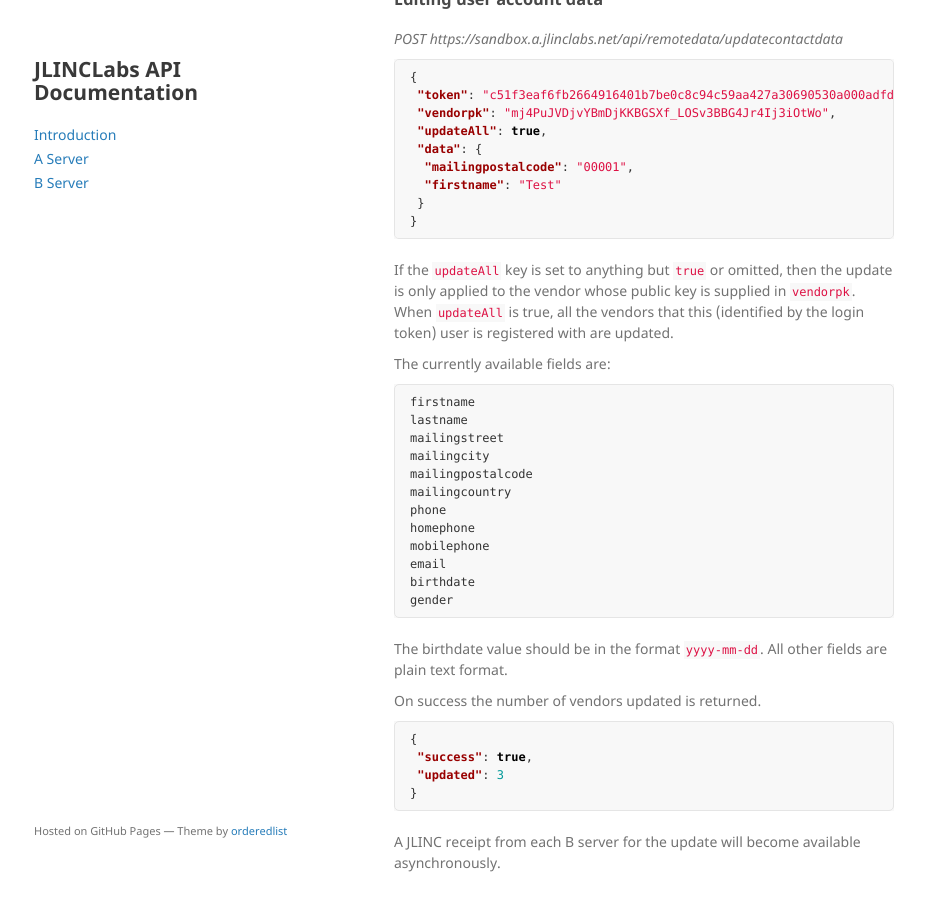
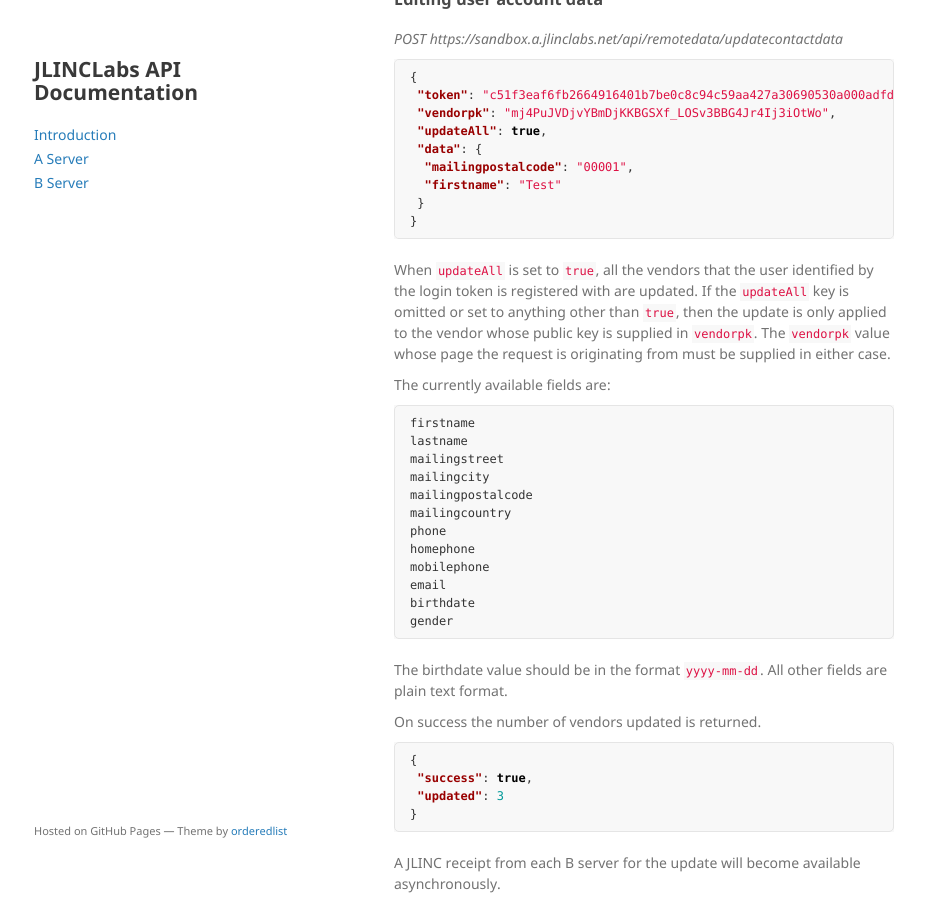
Before and after one commit to jlinclabs/apidocs, a Jekyll site: the page built from a_server.md, in a window 1280 px wide and 900 px high, scrolled down 3586 px. Shown: the whole window, without its empty margins (176-1101 px from the left). Built offline with Jekyll 4.4.1, drawn with Linux system fonts in a browser that asks for light colours; our own code applies the rules of GitHub Pages for plain Markdown files.

Commit message:
Clarified the updateAll description.

````diff
--- a/a_server.md
+++ b/a_server.md
@@ -195,7 +195,7 @@ _POST https://sandbox.a.jlinclabs.net/api/remotedata/updatecontactdata_
 }
 ```
 
-If the `updateAll` key is set to anything but `true` or omitted, then the update is only applied to the vendor whose public key is supplied in `vendorpk`. When `updateAll` is true, all the vendors that this (identified by the login token) user is registered with are updated.
+When `updateAll` is set to `true`, all the vendors that the user identified by the login token is registered with are updated. If the `updateAll` key is omitted or set to anything other than `true`, then the update is only applied to the vendor whose public key is supplied in `vendorpk`. The `vendorpk` value whose page the request is originating from must be supplied in either case.
 
 The currently available fields are:
 
````
